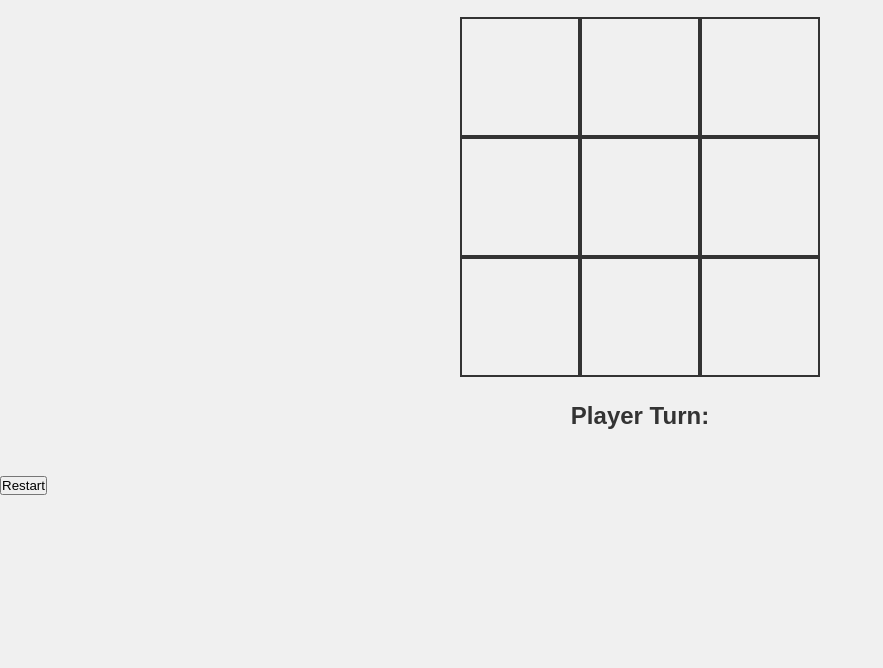
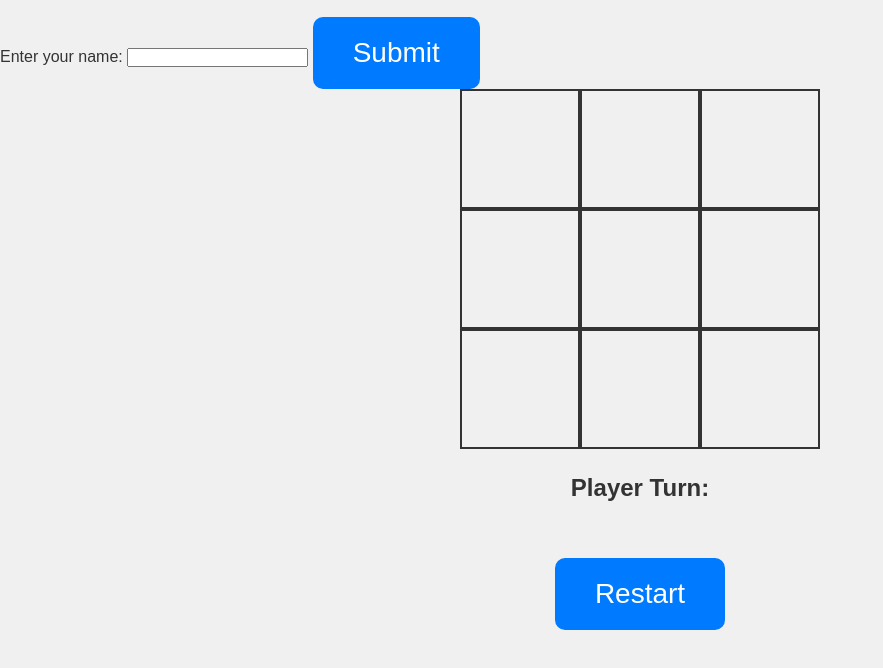
Before and after one commit to pooch1e/tictactoe_JS, a plain HTML site: page index.html in a window 1280 px wide. Shown: the part 94-762 px from the top of the page, without its empty margins (0-883 px from the left). Drawn offline with nearby package versions, Linux system fonts and the light colour scheme.

Commit message:
add username input form and enhance button styling in TicTacToe

```diff
--- a/index.html
+++ b/index.html
@@ -9,6 +9,13 @@
 </head>
 <body>
   <h1>Tic Tac Toe V2</h1>
+
+  <form>
+    <label for="username">Enter your name:</label>
+    <input id="username" name="username" type="text" />
+    <button id="submit">Submit</button>
+  </form>
+
 <div class="game-container">
     <div class="cell-container">
       <div class="cell" id="0"></div>
--- a/styles.css
+++ b/styles.css
@@ -10,22 +10,7 @@ body {
   background-color: #f0f0f0;
   color: #333;
   line-height: 1.6;
-
 }
-
-/* .container {
-  max-width: 1200px;
-  margin: 0 auto;
-  padding: 20px;
-
-} */
-/*
-header {
-  background: #333;
-  color: #fff;
-  padding: 10px 0;
-  text-align: center;
-} */
 
 h1 {
   margin-bottom: 20px;
@@ -44,7 +29,6 @@ h2 {
 /* gameboard */
 .game-container {
   text-align: center;
-
 }
 
 .cell-container {
@@ -53,7 +37,6 @@ h2 {
   justify-content: center;
   width: 225px;
   margin: auto;
-
 }
 
 .cell {
@@ -65,16 +48,24 @@ h2 {
   line-height: 115px;
 }
 
-
 .button-container {
   display: flex;
-}
-#button {
-  display: block;
   justify-content: center;
-  justify-items: center;
+  padding: 10px;
 }
 
-button:hover {
-  background: #555;
+button {
+  font-size: 28px; /* Increased font size */
+  padding: 20px 40px; /* Increased padding */
+  background-color: #007bff;
+  color: white;
+  border: none;
+  border-radius: 10px; /* Increased border radius */
+  cursor: pointer;
+  transition: background-color 0.3s ease, transform 0.3s ease; /* Added transform transition */
 }
+
+#button:hover {
+  background-color: #0056b3;
+  transform: scale(1.05); /* Slightly increase size on hover */
+}
```
